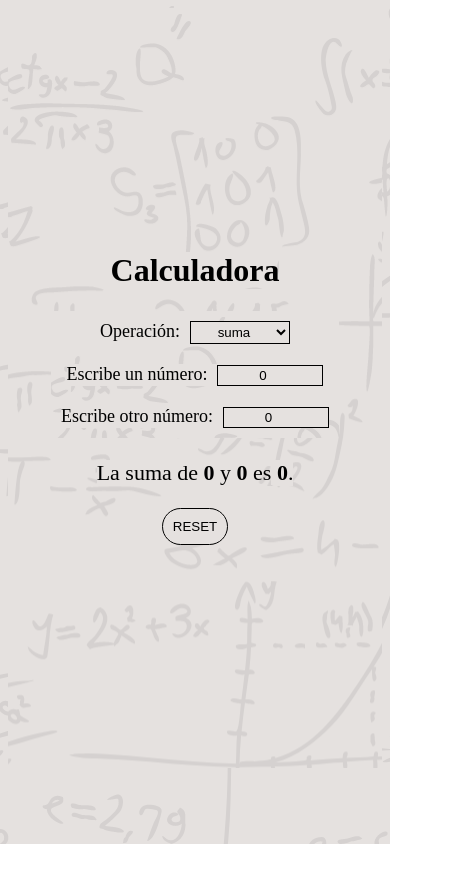
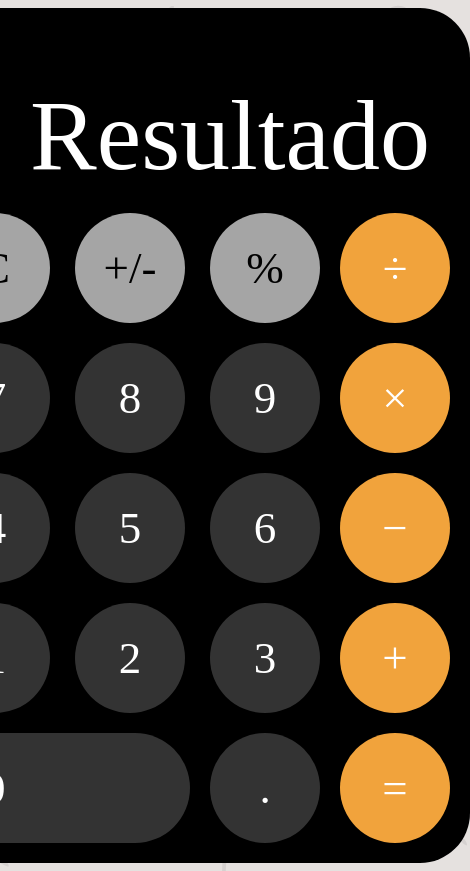
Before and after one commit to Lrpoblet/calculator.v1, a React (Create React App) app: page / in a window 390 px wide. Shown: the whole page, 470 px wide, since content can reach past the window. Before the commit the page ends 844 px from the top, so only its background shows below. Built offline with nearby package versions, Linux system fonts and the light colour scheme.

Commit message:
add iphone calculator structure and styles

```diff
--- a/src/components/App.js
+++ b/src/components/App.js
@@ -1,90 +1,40 @@
 import { useState } from 'react';
 import '../styles/App.css';
+import Button from './Button';
 
 const App = () => {
-  const [numberA, setNumberA] = useState(0);
-  const [numberB, setNumberB] = useState(0);
-  const [op, setOp] = useState('suma');
-  let total = 0;
-
-  const handleNumberA = (ev) => {
-    const inputValue = ev.target.value;
-    setNumberA(inputValue);
-  };
-
-  const handleNumberB = (ev) => {
-    setNumberB(ev.target.value);
-  };
-
-  const handleOp = (ev) => {
-    setOp(ev.target.value);
-  };
-
-  const handleReset = () => {
-    setOp('suma');
-    setNumberA(0);
-    setNumberB(0);
-    total = 0;
-  };
-
-  const calc = () => {
-    if (op === 'suma') {
-      total = parseInt(numberA) + parseInt(numberB);
-    } else if (op === 'resta') {
-      total = parseInt(numberA) - parseInt(numberB);
-    } else if (op === 'multiplicación') {
-      total = parseInt(numberA) * parseInt(numberB);
-    } else if (op === 'división') {
-      total = parseInt(numberA) / parseInt(numberB);
-    }
-    return total;
+  const handleButtonPress = () => {
+    console.log('handle');
   };
 
   return (
-    <div className="body">
-      <h1 className="title">Calculadora</h1>
-      <form className="calc">
-        <label className="label" htmlFor="op">
-          Operación:
-          <select
-            className="box"
-            name="op"
-            id="op"
-            value={op}
-            onChange={handleOp}
-          >
-            <option value="suma">suma</option>
-            <option value="resta">resta</option>
-            <option value="multiplicación">multiplicación</option>
-            <option value="división">división</option>
-          </select>
-        </label>
-        <label className="label">
-          Escribe un número:
-          <input
-            className="box"
-            type="number"
-            onChange={handleNumberA}
-            value={numberA}
-          />
-        </label>
-        <label className="label">
-          Escribe otro número:
-          <input
-            className="box"
-            type="number"
-            onChange={handleNumberB}
-            value={numberB}
-          />
-        </label>
-      </form>
-      <p className="result">
-        La {op} de <strong>{numberA}</strong> y <strong>{numberB}</strong> es
-        <strong> {calc()}</strong>.
-      </p>
-      <button className="reset" onClick={handleReset}>
-        reset
-      </button>
+    <div className="App">
+      <div className="display">Resultado</div>
+      <div className="buttons">
+        <Button onButtonClick={handleButtonPress} content="C" type="function" />
+        <Button
+          onButtonClick={handleButtonPress}
+          content="+/-"
+          type="function"
+        />
+        <Button onButtonClick={handleButtonPress} content="%" type="function" />
+        <Button onButtonClick={handleButtonPress} content="÷" type="operator" />
+        <Button onButtonClick={handleButtonPress} content="7" />
+        <Button onButtonClick={handleButtonPress} content="8" />
+        <Button onButtonClick={handleButtonPress} content="9" />
+        <Button onButtonClick={handleButtonPress} content="×" type="operator" />
+        <Button onButtonClick={handleButtonPress} content="4" />
+        <Button onButtonClick={handleButtonPress} content="5" />
+        <Button onButtonClick={handleButtonPress} content="6" />
+        <Button onButtonClick={handleButtonPress} content="−" type="operator" />
+        <Button onButtonClick={handleButtonPress} content="1" />
+        <Button onButtonClick={handleButtonPress} content="2" />
+        <Button onButtonClick={handleButtonPress} content="3" />
+        <Button onButtonClick={handleButtonPress} content="+" type="operator" />
+        <Button onButtonClick={handleButtonPress} content="0" />
+        <Button onButtonClick={handleButtonPress} content="." />
+        <Button onButtonClick={handleButtonPress} content="=" type="operator" />
+      </div>
     </div>
   );
 };
--- /dev/null
+++ b/src/components/Button.js
@@ -0,0 +1,16 @@
+import React from 'react';
+
+import '../styles/Button.css';
+
+const Button = ({ content, onButtonClick, type }) => {
+  return (
+    <div
+      className={`Button ${content === '0' ? 'zero' : ''} ${type || ''}`}
+      onClick={onButtonClick(content)}
+    >
+      {content}
+    </div>
+  );
+};
+
+export default Button;
--- a/src/styles/App.css
+++ b/src/styles/App.css
@@ -1,49 +1,31 @@
-* {
+body {
   background-image: url(../images/background.png);
-  color: black;
-}
-
-.body {
   display: flex;
-  flex-direction: column;
-  align-items: center;
+  flex-direction: center;
   justify-content: center;
-  height: 90vh;
-}
-
-.calc {
-  display: flex;
-  flex-direction: column;
   align-items: center;
 }
 
-.label {
-  margin: 10px;
-  font-size: 18px;
+* {
+  box-sizing: border-box;
 }
 
-.box {
-  text-align: center;
-  border: 1px solid black;
-  margin-left: 10px;
-  object-fit: contain;
-  width: 100px;
-  padding: 2px;
+.App {
+  background: black;
+  border-radius: 50px;
+  color: white;
+  padding: 20px;
+  width: fit-content;
 }
 
-.result {
-  font-size: 22px;
+.display {
+  font-size: 100px;
+  margin: 50px 20px 20px 20px;
+  text-align: right;
 }
 
-.reset {
-  padding: 10px;
-  text-transform: uppercase;
-  cursor: pointer;
-  border: 1px solid black;
-  border-radius: 20px;
+.buttons {
+  display: grid;
+  grid-gap: 20px;
+  grid-template-columns: repeat(4, 1fr);
 }
-
-.reset:hover {
-  color: white;
-  border: 1px solid white;
-}
--- /dev/null
+++ b/src/styles/Button.css
@@ -0,0 +1,35 @@
+.Button {
+  align-items: center;
+  background: #333;
+  border-radius: 50%;
+  cursor: pointer;
+  display: flex;
+  font-size: 45px;
+  height: 110px;
+  justify-content: center;
+  width: 110px;
+  transition: filter 0.3s ease-in;
+}
+
+.Button:active,
+.Button:focus {
+  filter: brightness(120%);
+}
+
+.Button.zero {
+  width: 250px;
+  grid-column: 1 / span 2;
+  border-radius: 57.5px;
+  position: relative;
+  justify-content: flex-start;
+  padding-left: 43px;
+}
+
+.Button.function {
+  color: black;
+  background: #a5a5a5;
+}
+
+.Button.operator {
+  background: #f1a33c;
+}
```
